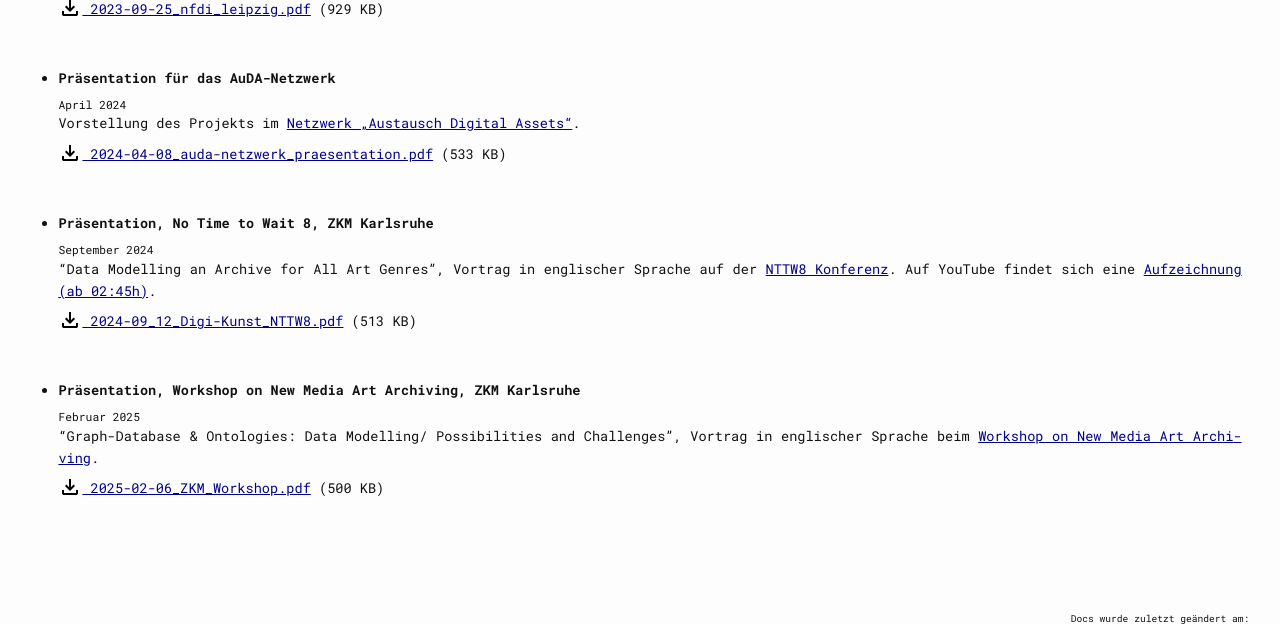
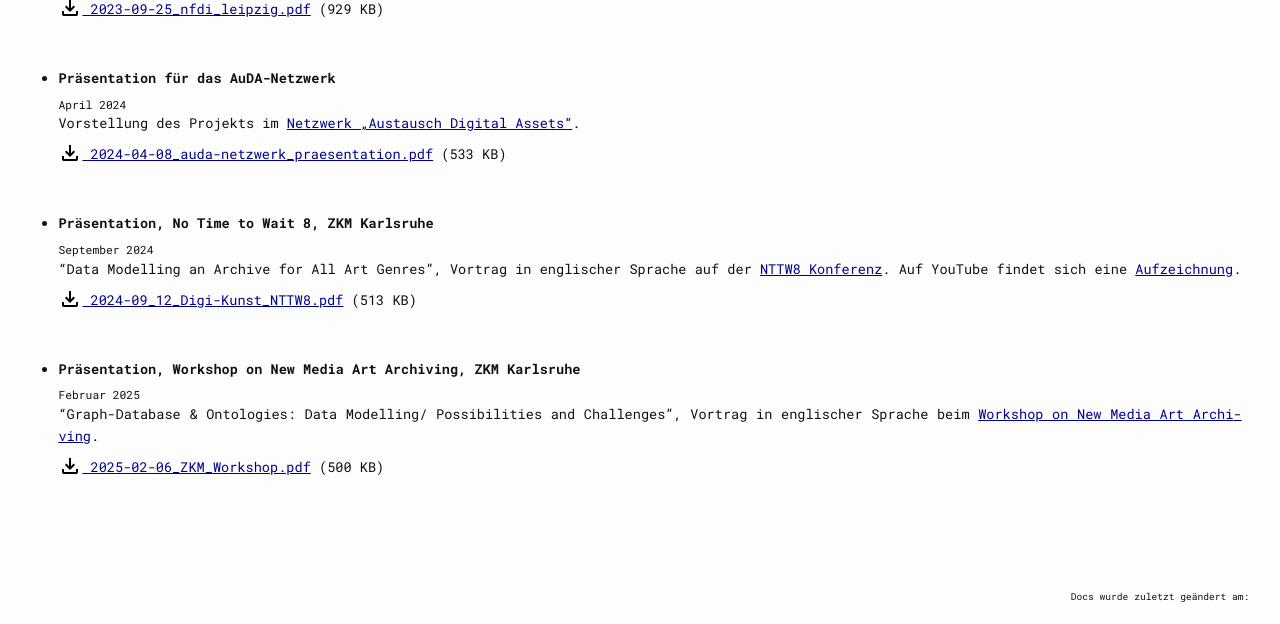
Before and after one commit to arkumu/arkumu.github.io, a Jekyll site: the page built from ressourcen/veroeffentlichungen-und-praesentationen.markdown, in a window 1280 px wide and 900 px high, scrolled down 833 px, cut to the strip 0-624 px from the top of the window. Built offline with Jekyll 4.4.1, drawn with Linux system fonts in a browser that asks for light colours; a script that is not in the unit is left out.

Commit message:
small fixes

```diff
--- a/ressourcen/veroeffentlichungen-und-praesentationen.markdown
+++ b/ressourcen/veroeffentlichungen-und-praesentationen.markdown
@@ -6,7 +6,7 @@ order: 2.5
 
 * **Abschlussbericht des Vorprojekts**
 <sub>Veröffentlicht: Juli 2021</sub>
-Der Abschlussbericht kann auf der [ Seite](https://www.dh.nrw/fileadmin/user_upload/dh-nrw/pdf_word_Dokumente/Abschlussbericht_arkumu.nrw_20210705.pdf) der DH-NRW aufgerufen werden.
+Der Abschlussbericht kann auf der [ Seite](https://www.dh.nrw/fileadmin/user_upload/dh-nrw/pdf_word_Dokumente/Abschlussbericht_Digi-Kunst.nrw_20210705.pdf) der DH-NRW aufgerufen werden.
 
 * **Entwurf einer Archivleitlinie für arkumu.nrw**
 <sub>Veröffentlicht: Juni 2023</sub>
@@ -30,7 +30,7 @@ Vorstellung des Projekts im [Netzwerk „Austausch Digital Assets“](https://hf
 
 * **Präsentation, No Time to Wait 8, ZKM Karlsruhe**
 <sub>September 2024</sub>
-"Data Modelling an Archive for All Art Genres", Vortrag in englischer Sprache auf der [NTTW8 Konferenz](https://mediaarea.net/NoTimeToWait8). Auf YouTube findet sich eine [Aufzeichnung (ab 02:45h)](https://www.youtube.com/watch?v=QDCFl79PV_M&t=9905s).<br>
+"Data Modelling an Archive for All Art Genres", Vortrag in englischer Sprache auf der [NTTW8 Konferenz](https://mediaarea.net/NoTimeToWait8). Auf YouTube findet sich eine [Aufzeichnung](https://www.youtube.com/watch?v=4H3wjcQJMsE&list=PLb-Zj-nXPS3J07Fm0HHIbrHy2OhitIpMk&index=11&pp=iAQB).<br>
 [<svg class="download-icon" xmlns="https://www.w3.org/2000/svg" height="24" viewBox="0 -960 960 960" width="24"><path d="M480-320 280-520l56-58 104 104v-326h80v326l104-104 56 58-200 200ZM240-160q-33 0-56.5-23.5T160-240v-120h80v120h480v-120h80v120q0 33-23.5 56.5T720-160H240Z"/></svg> 2024-09_12_Digi-Kunst_NTTW8.pdf](/assets/documents/2024-09_12_Digi-Kunst_NTTW8.pdf) (513 KB)
 
 * **Präsentation, Workshop on New Media Art Archiving, ZKM Karlsruhe**
```
Also changed, not shown: 1 other file.
